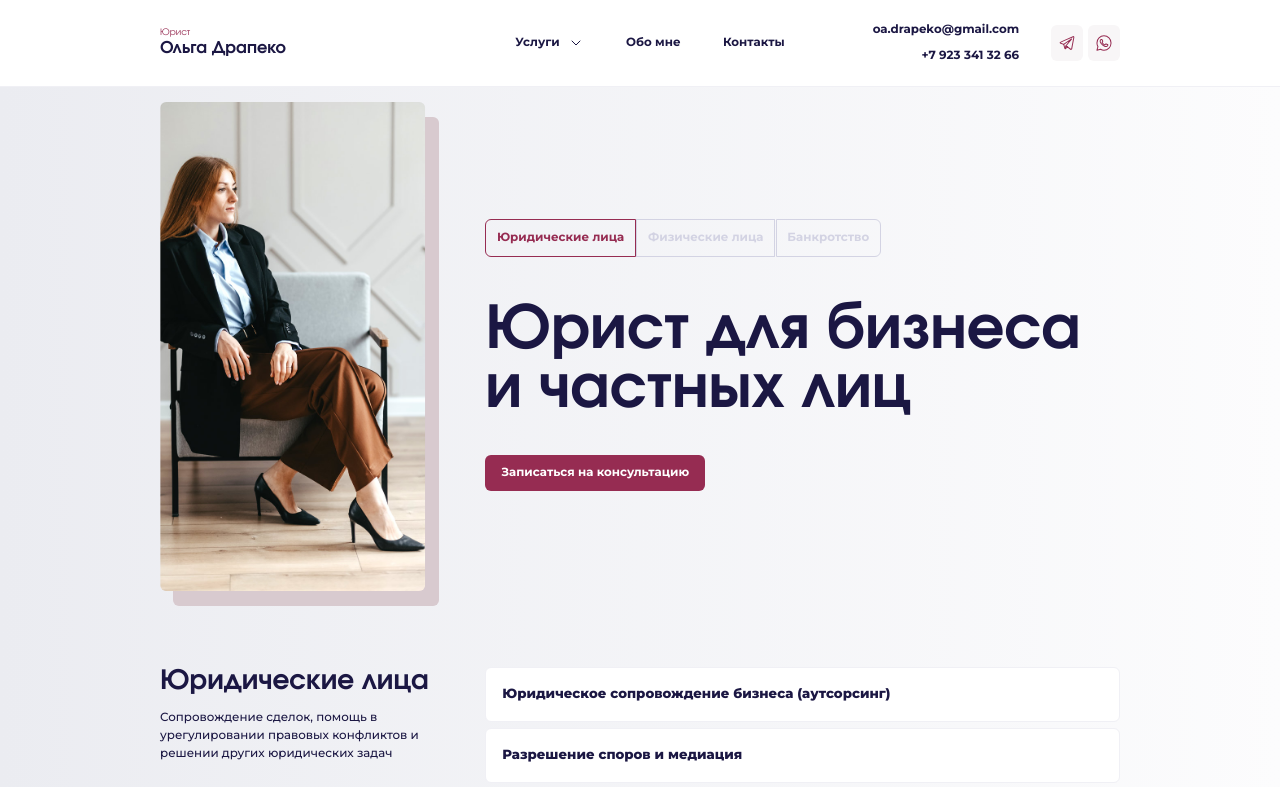
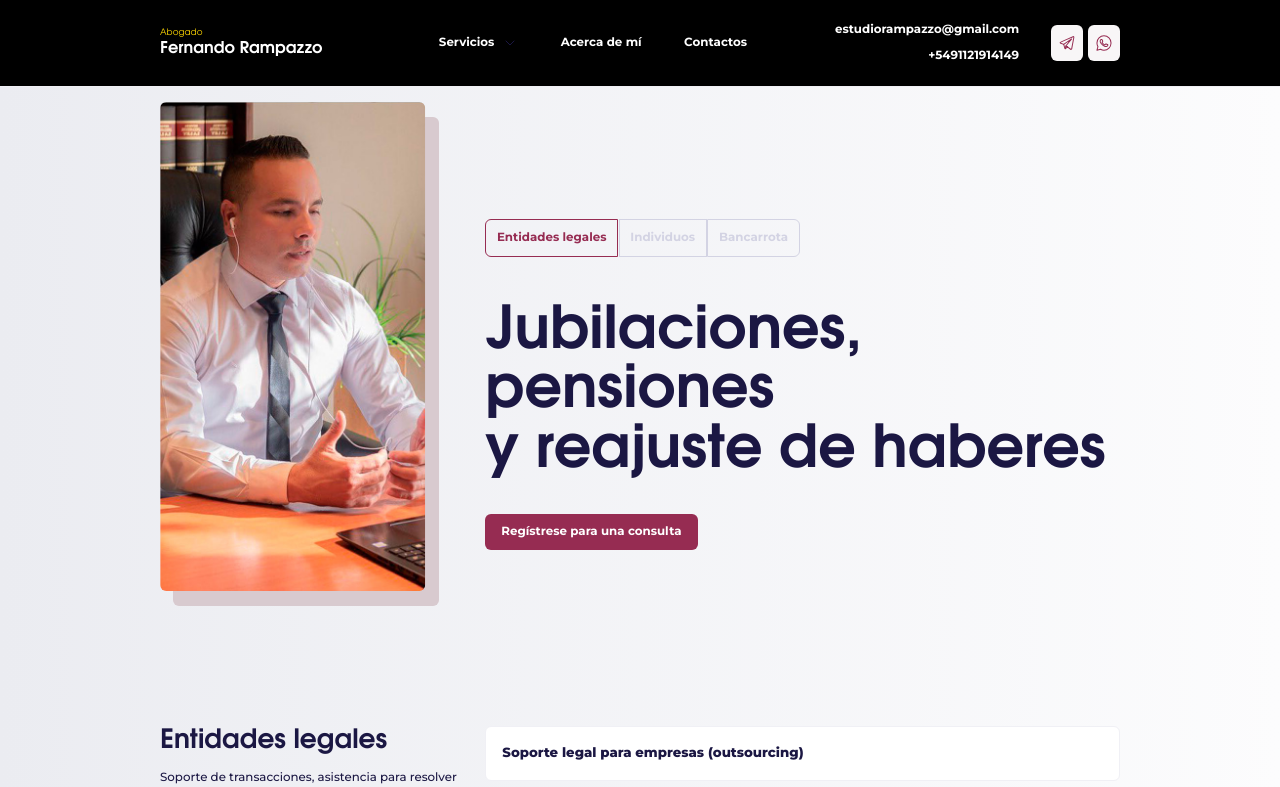
Before and after one commit to sergio-scardigno/Web-Rampazzo-2024, a Next.js app: page / in a window 1280 px wide. Shown: the top 787 px of the page. Built offline with nearby package versions, Linux system fonts and the light colour scheme.

Commit message:
primer commit

```diff
--- a/package.json
+++ b/package.json
@@ -1,5 +1,5 @@
 {
-  "name": "drapeko",
+  "name": "Estudio Rampazzo - Sergio Scardigno",
   "version": "0.1.0",
   "private": true,
   "scripts": {
--- a/src/app/api/send/route.ts
+++ b/src/app/api/send/route.ts
@@ -9,9 +9,9 @@ export async function POST(req: NextRequest) {
   const { name, phone } = await req.json();
   try {
     const data = await resend.emails.send({
-      from: `Ольга Драпеко <email@olgadrapeko.ru>`,
-      to: `izraolya@mail.ru`,
-      subject: 'Someone just left their contact for a callback',
+      from: `Fernando Rampazzo <estudiorampazzo@gmail.com>`,
+      to: `estudiorampazzo@gmail.com`,
+      subject: 'Alguien acaba de dejar su contacto para que le devuelvan la llamada',
       text: '',
       react: EmailTemplate({ name, phone }),
     });
--- a/src/app/components/Header.tsx
+++ b/src/app/components/Header.tsx
@@ -19,22 +19,22 @@ import { aboutMeRef } from "./About";
 const Header = () => {
   const router = useRouter();
   const pathname = usePathname();
-  const contactPhone = "+7 923 341 32 66";
-  const contactEmail = "oa.drapeko@gmail.com";
+  const contactPhone = "+5491121914149";
+  const contactEmail = "estudiorampazzo@gmail.com";
 
   const [isDropdown, setisDropdown] = useState(false);
   const [isClick, setisClick] = useState(false);
   const [scrolling, setScrolling] = useState(true);
 
   useEffect(() => {
-    let prevScrollPos = window.scrollY; // Определяем prevScrollPos внутри компонента
+    let prevScrollPos = window.scrollY; // Definiendo prevScrollPos dentro del componente
 
     const handleScroll = () => {
       const currentScrollPos = window.scrollY;
       setisDropdown(false);
 
       setScrolling(prevScrollPos > currentScrollPos || currentScrollPos < 10);
-      prevScrollPos = currentScrollPos; // Обновляем prevScrollPos
+      prevScrollPos = currentScrollPos; // Actualizar prevScrollPos
     };
 
     window.addEventListener("scroll", handleScroll);
@@ -44,20 +44,20 @@ const Header = () => {
     };
   }, []);
   useEffect(() => {
-    // Функция-обработчик события для закрытия меню при клике вне его области
+    // Función de controlador de eventos para cerrar el menú cuando se hace clic fuera de su área
     const handleOutsideClick = (e: any) => {
       const menuContainer = document.getElementById("dropdown-menu");
 
-      // Проверка, был ли клик выполнен вне меню
+      // Comprobar si el clic se realizó fuera del menú
       if (menuContainer && !menuContainer.contains(e.target)) {
         setisDropdown(false);
       }
     };
 
-    // Добавление обработчика событий при монтировании компонента
+    // Agregar un controlador de eventos al montar un componente
     document.addEventListener("mousedown", handleOutsideClick);
 
-    // Удаление обработчика событий при размонтировании компонента
+    // Eliminación del controlador de eventos cuando el componente está desmontado
     return () => {
       document.removeEventListener("mousedown", handleOutsideClick);
     };
@@ -78,12 +78,12 @@ const Header = () => {
     setisClick(!isClick);
   };
   const socialArray = [
-    { src: IconTelegram, alt: "Telegram", link: "https://t.me/olga_drapeko" },
-    { src: IconWhatsapp, alt: "Whatsapp", link: "https://wa.me/79233413266" },
+    { src: IconTelegram, alt: "Telegram", link: "#" },
+    { src: IconWhatsapp, alt: "Whatsapp", link: "https://api.whatsapp.com/send?phone=+5491121914149&text=Contacto%20WEB%20-%20Estoy%20Interesado%20en%20las%20jubilaciones%20y%20reajustes" },
   ];
   const menuArray = [
     {
-      title: "Обо мне",
+      title: "Acerca de mí",
       OnClick: (e: any) => {
         e.preventDefault();
         if (pathname == "/") {
@@ -94,7 +94,7 @@ const Header = () => {
       },
     },
     {
-      title: "Контакты",
+      title: "Contactos",
       OnClick: (e: any) => {
         e.preventDefault();
         if (pathname == "/") {
@@ -107,8 +107,8 @@ const Header = () => {
   ];
   const mainLogo = [
     {
-      name: "Ольга Драпеко",
-      job: "Юрист",
+      name: "Fernando Rampazzo",
+      job: "Abogado",
       OnClick: (e: any) => {
         e.preventDefault();
         if (pathname == "/") {
@@ -122,14 +122,14 @@ const Header = () => {
 
   return (
     <div className="absolute">
-      <main
+      <main style={{ background: '#000', color: '#fff' }}
         className={` bg-white z-[33] fixed w-full transition-transform transform border-b-[0.09vh] border-[#F0F0F5] ${
           (scrolling && !isClick) || isClick
             ? "translate-y-0"
             : "-translate-y-full"
         }`}
       >
-        <header
+        <header style={{ background: '#000', color: '#fff' }}
           className={`flex justify-between mx-4 md:mx-[12.5vw] my-[40px] md:my-0 text-[#1B1743]`}
         >
           <div className="flex items-center">
@@ -141,7 +141,7 @@ const Header = () => {
                 }}
                 className=" cursor-pointer"
               >
-                <p className="text-[#962C52] text-xs leading-4 md:text-[1.11vh] md:leading-[1.38vh] ">
+                <p className="text-[#FFD700] text-xs leading-4 md:text-[1.11vh] md:leading-[1.38vh] ">
                   {item.job}
                 </p>
                 <p className=" font-bold text-[22px] leading-7 md:text-[2.03vh] md:leading-[2.59vh]">
@@ -181,7 +181,7 @@ const Header = () => {
                         className=""
                       >
                         <p className={`py-2 font-semibold text-[#962C52]`}>
-                          Юридическим лицам
+                          Entidades legales
                         </p>
                       </Link>
                     </div>
@@ -191,7 +191,7 @@ const Header = () => {
                         onClick={() => setisClick(!isClick)}
                       >
                         <p className="pb-2">
-                          Юридическое сопровождение бизнеса (аутсорсинг)
+                          Soporte legal para empresas (outsourcing)
                         </p>
                       </Link>
                     </div>
@@ -200,14 +200,14 @@ const Header = () => {
                         href={`/mediation`}
                         onClick={() => setisClick(!isClick)}
                       >
-                        <p className="pb-2">Разрешение споров и медиация</p>
+                        <p className="pb-2">Resolución de disputas y mediación</p>
                       </Link>
                     </div>
                   </div>
                   <div>
                     <div className="pb-1">
-                      <p className="py-2 font-semibold text-[#962C52]">
-                        Физическим лицам
+                      <p className="py-2 font-semibold text-[#FFD700]">
+                      Para individuos
                       </p>
                     </div>
                     <div className=" border-b-[1px] border-[#F0F0F5]">
@@ -216,15 +216,15 @@ const Header = () => {
                         onClick={() => setisClick(!isClick)}
                       >
                         <p className="pb-2">
-                          Юридические услуги для частных лиц
+                        Servicios legales para particulares.
                         </p>
                       </Link>
                     </div>
                   </div>
                   <div>
                     <div className="pb-">
-                      <p className="py-2 font-semibold text-[#962C52]">
-                        Банкротство
+                      <p className="py-2 font-semibold text-[#FFD700]">
+                      Bancarrota
                       </p>
                     </div>
                     <div className=" border-b-[1px] border-[#F0F0F5]">
@@ -233,14 +233,14 @@ const Header = () => {
                         onClick={() => setisClick(!isClick)}
                       >
                         <p className="pb-2">
-                          Юридическое сопровождение банкротства
+                        Apoyo legal en caso de quiebra
                         </p>
                       </Link>
                     </div>
                   </div>
                   <div>
                     <p
-                      className="py-3 font-semibold text-[#962C52]"
+                      className="py-3 font-semibold text-[#FFD700]"
                       onClick={() => {
                         if (pathname == "/") {
                           scrollToRef(aboutMeRef);
@@ -251,20 +251,20 @@ const Header = () => {
                         }
                       }}
                     >
-                      Обо мне
+                      Acerca de mí
                     </p>
                   </div>
                 </div>
                 <div className="flex flex-col gap-1 ">
                   <div className="flex gap-1">
                     <a
-                      href="mailto:oa.drapeko@gmail.com"
+                      href="mailto:estudiorampazzo@gmail.com"
                       className="bg-[#F8F6F7] py-3 w-full justify-center flex rounded-md"
                     >
                       <Image src={IconMail} alt="mail" width={24} />
                     </a>
                     <a
-                      href="tel:+79233413266"
+                      href="tel:+5491121914149"
                       className="bg-[#F8F6F7] py-3 w-full justify-center flex rounded-md"
                     >
                       <Image src={IconPhone} alt="mail" width={24} />
@@ -286,7 +286,7 @@ const Header = () => {
               </div>
               <div
                 onClick={() => setisClick(!isClick)}
-                className="bg-[#1B1743] h-screen opacity-35"
+                className="bg-[#FFD700] h-screen opacity-35"
               ></div>
             </div>
           ) : (
@@ -307,7 +307,7 @@ const Header = () => {
                     isDropdown == false ? "" : " text-[#962C52]"
                   }`}
                 >
-                  <p className={``}>Услуги</p>
+                  <p className={``}>Servicios</p>
                   {isDropdown == false ? (
                     <Image
                       src={IconChevronDown}
@@ -335,7 +335,7 @@ const Header = () => {
                       onClick={() => setisDropdown(!isDropdown)}
                       className="md:py-[1.11vh] md:px-[0.62vw] md:text-[1.48vh] md:leading-[2.22vh] hover:bg-[#F8F6F7] rounded-md text-[#962C52] font-semibold transition-all"
                     >
-                      Юридическим&nbsp;лицам
+                      Entidades legales
                     </Link>
                     <div className="flex flex-col gap-[1.11vh] md:text-[1.48vh] md:leading-[2.22vh] text-[#1B1743] font-medium">
                       <Link
@@ -343,20 +343,20 @@ const Header = () => {
                         onClick={() => setisDropdown(!isDropdown)}
                         className="hover:text-[#B65D7D] transition-all"
                       >
-                        Юридическое&nbsp;сопровождение&nbsp;бизнеса (аутсорсинг)
+                        Soporte legal de negocios (outsourcing)
                       </Link>
                       <Link
                         href="/mediation"
                         onClick={() => setisDropdown(!isDropdown)}
                         className="hover:text-[#B65D7D] transition-all"
                       >
-                        Разрешение споров и медиация
+                        Resolución de disputas y mediación
                       </Link>
                     </div>
                   </div>
                   <div className="flex flex-col gap-[0.37vh]">
                     <p className="md:py-[1.11vh] md:px-[0.62vw]  md:text-[1.48vh] md:leading-[2.22vh] text-[#962C52] font-semibold">
-                      Физическим лицам
+                    Para individuos
                     </p>
                     <div className="flex flex-col gap-[1.11vh] md:text-[1.48vh] md:leading-[2.22vh] text-[#1B1743] font-medium">
                       <Link
@@ -364,21 +364,21 @@ const Header = () => {
                         onClick={() => setisDropdown(!isDropdown)}
                         className="hover:text-[#B65D7D] transition-all"
                       >
-                        Юридические услуги для частных лиц
+                        Servicios legales para particulares.
                       </Link>
                     </div>
                   </div>
                   <div className="flex flex-col gap-[0.37vh]">
                     <p className="md:py-[1.11vh] md:px-[0.62vw]  md:text-[1.48vh] md:leading-[2.22vh] text-[#962C52] font-semibold">
-                      Банкротство
+                    Bancarrota
                     </p>
                     <div className="flex flex-col gap-[1.11vh] md:text-[1.48vh] md:leading-[2.22vh] text-[#1B1743] font-medium">
                       <Link
                         href="/bankruptcy"
                         onClick={() => setisDropdown(!isDropdown)}
-                        className="hover:text-[#B65D7D] transition-all"
+                        className="hover:text-[#FFD700] transition-all"
                       >
-                        Юридическое сопровождение банкротства
+                        Apoyo legal en caso de quiebra
                       </Link>
                     </div>
                   </div>
--- a/src/app/components/Main.tsx
+++ b/src/app/components/Main.tsx
@@ -26,37 +26,37 @@ const Main = () => {
   };
   const mainArray = [
     {
-      title: "Юридические лица",
+      title: "Entidades legales",
       description:
-        "Сопровождение сделок, помощь в урегулировании правовых конфликтов и решении других юридических задач",
+        "Soporte de transacciones, asistencia para resolver conflictos legales y resolver otros problemas legales.",
       services: [
         {
-          title: "Юридическое сопровождение бизнеса (аутсорсинг)",
+          title: "Soporte legal para empresas (outsourcing)",
           link: "/outsourcing",
         },
         {
-          title: "Разрешение споров и медиация",
+          title: "Resolución de disputas y mediación",
           link: "/mediation",
         },
       ],
     },
     {
-      title: "Физические лица",
+      title: "Individuos",
       description:
-        "Консультации по правовым вопросам, сопровождение сделок, представление ваших интересов в суде",
+        "Asesoramiento legal, soporte en transacciones, representación de sus intereses en los tribunales.",
       services: [
         {
-          title: "Юридические услуги для частных лиц",
+          title: "Servicios legales para particulares.",
           link: "/support",
         },
       ],
     },
     {
-      title: "Банкротство",
-      description: "Представление интересов по делам о банкротстве",
+      title: "Bancarrota",
+      description: "Representación en casos de quiebra",
       services: [
         {
-          title: "Юридическое сопровождение банкротства",
+          title: "Apoyo legal en caso de quiebra",
           link: "/bankruptcy",
         },
       ],
@@ -107,11 +107,10 @@ const Main = () => {
             ))}
           </div>
           <h1 className="font-bold text-[32px] md:text-[7.40vh] leading-[32px] md:leading-[7.40vh] pb-7 md:pb-[4.44vh]">
-            Юрист для бизнеса
-            <br /> и частных лиц
-          </h1>
+          Jubilaciones, pensiones <br />y reajuste de haberes
+                      </h1>
           <div className="pb-[60px] md:pb-0" onClick={() => scrollToRef(feedbackRef)}>
-            <Button title="Записаться на консультацию" />
+            <Button title="Regístrese para una consulta" />
           </div>
         </div>
         <div className="col-span-3 md:col-span-2 md:mt-[7.40vh]">
--- a/src/app/layout.tsx
+++ b/src/app/layout.tsx
@@ -8,8 +8,8 @@ import { evolventa } from "./fonts";
 
 
 export const metadata: Metadata = {
-  title: "Юрист Ольга Драпеко",
-  description: "Юрист для бизнеса и частных лиц",
+  title: "Estudio Rampazzo",
+  description: "Toda mi experiencia y profesionalismo aplicado a tu caso. Tengo más de 3 años ayudando a adultos mayores difundiendo sus derechos en los principales canales de TV. Voy a ser tu asesor de confianza.",
 };
 
 export default function RootLayout({
--- a/src/app/not-found.tsx
+++ b/src/app/not-found.tsx
@@ -22,13 +22,14 @@ const notFound = () => {
           <p
             className={`md:text-[1.48vh] md:leading-[2.22vh] font-medium md:pb-[4.44vh]`}
           >
-            Упс! Произошла ошибка
+            ¡Ups! Se ha producido un error
           </p>
           <Link
             href="/"
             className="text-[#962C52] font-bold md:text-[1.66vh] md:leading-[2.22vh]"
           >
-            Перейти на главную страницу
+            Ir a la página de inicio
+
           </Link>
         </div>
       </div>
```
Also changed, not shown: public/pics/picAbout.jpg, public/pics/picMain.jpg.
